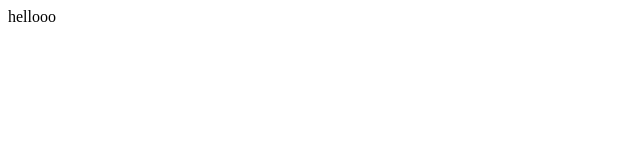
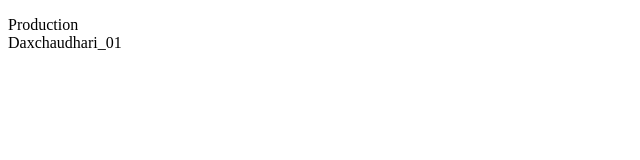
Before and after one commit to Dax9090/Daxchaudhari_202326800011_ESE2025, a plain HTML site: page index.html in a window 1280 px wide. Shown: the whole page, without its empty margins (0-640 px from the left). Drawn offline with Linux system fonts and the light colour scheme.

Commit message:
second commit

```diff
--- a/index.html
+++ b/index.html
@@ -6,6 +6,9 @@
     <title>Document</title>
 </head>
 <body>
-    <p3>hellooo</p3>
+    <p>
+        Production <br>
+        Daxchaudhari_01
+    </p>
 </body>
 </html>
```
